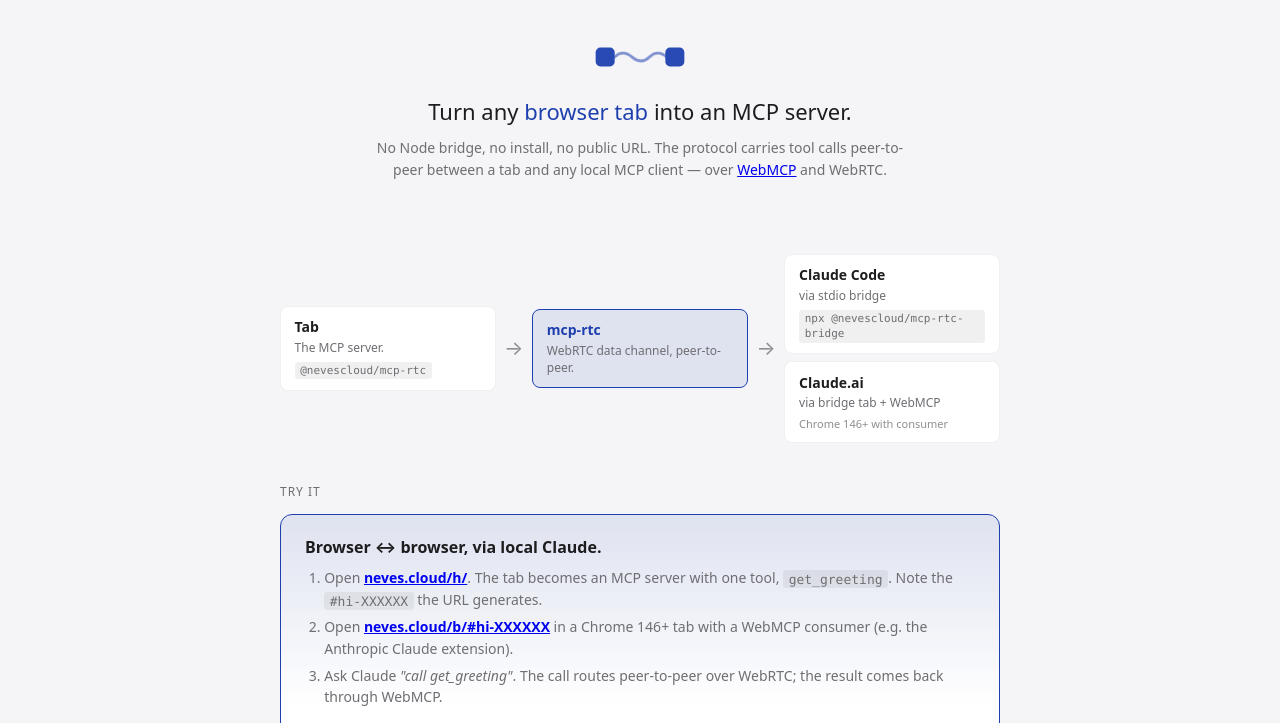
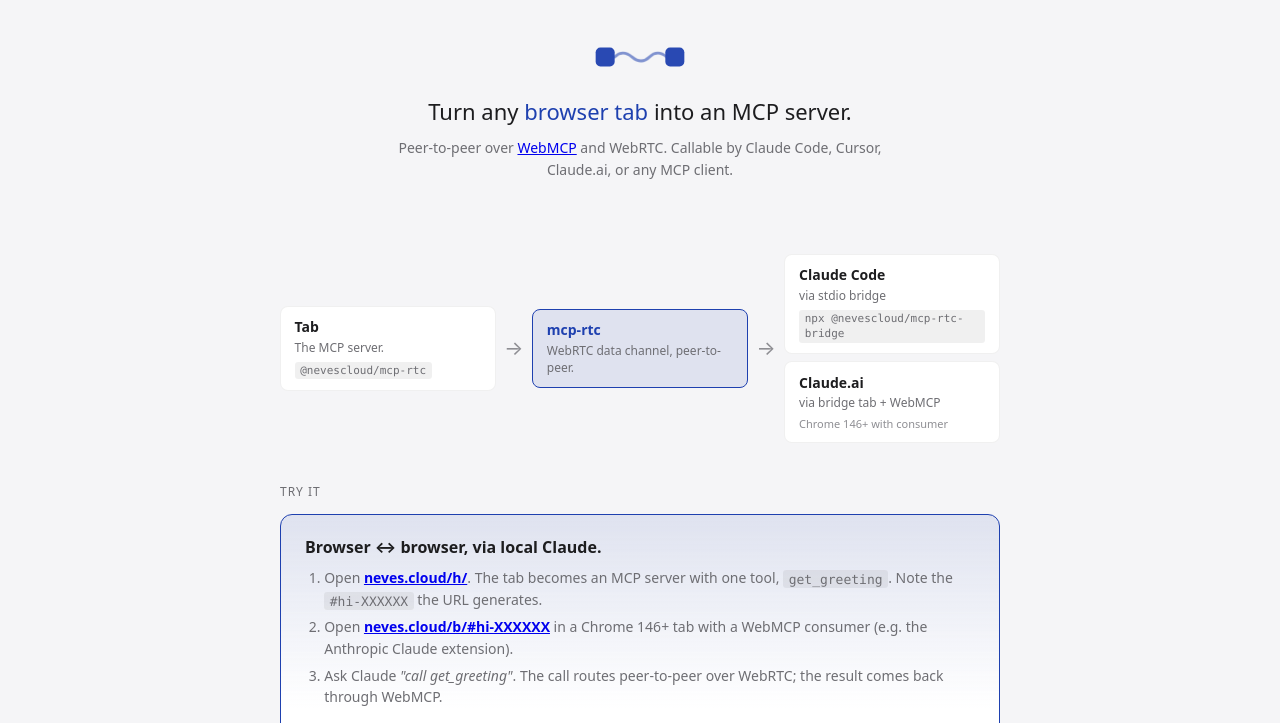
Before and after one commit to nevescloud/mcp-rtc, a plain HTML site: page examples/index.html in a window 1280 px wide. Shown: the part 53-776 px from the top of the page. Drawn offline with Linux system fonts and the light colour scheme.

Commit message:
landing: tighter sub paragraph; carry the universality claim explicitly
The previous sub spent words on friction-free claims ("no Node bridge,
no install, no public URL") that the architecture diagram below already
shows. Replace with a tighter pair: tech (peer-to-peer over WebMCP +
WebRTC) and universality (Claude Code, Cursor, Claude.ai, or any MCP
client). The diagram does the friction-free work visually.

```diff
--- a/examples/index.html
+++ b/examples/index.html
@@ -183,7 +183,7 @@
   <p class="lede">
     Turn any <em>browser tab</em> into an MCP server.
   </p>
-  <p class="sub">No Node bridge, no install, no public URL. The protocol carries tool calls peer-to-peer between a tab and any local MCP client — over <a href="https://github.com/webmachinelearning/webmcp">WebMCP</a> and WebRTC.</p>
+  <p class="sub">Peer-to-peer over <a href="https://github.com/webmachinelearning/webmcp">WebMCP</a> and WebRTC. Callable by Claude Code, Cursor, Claude.ai, or any MCP client.</p>
 </div>
 
 <div class="arch">
```
